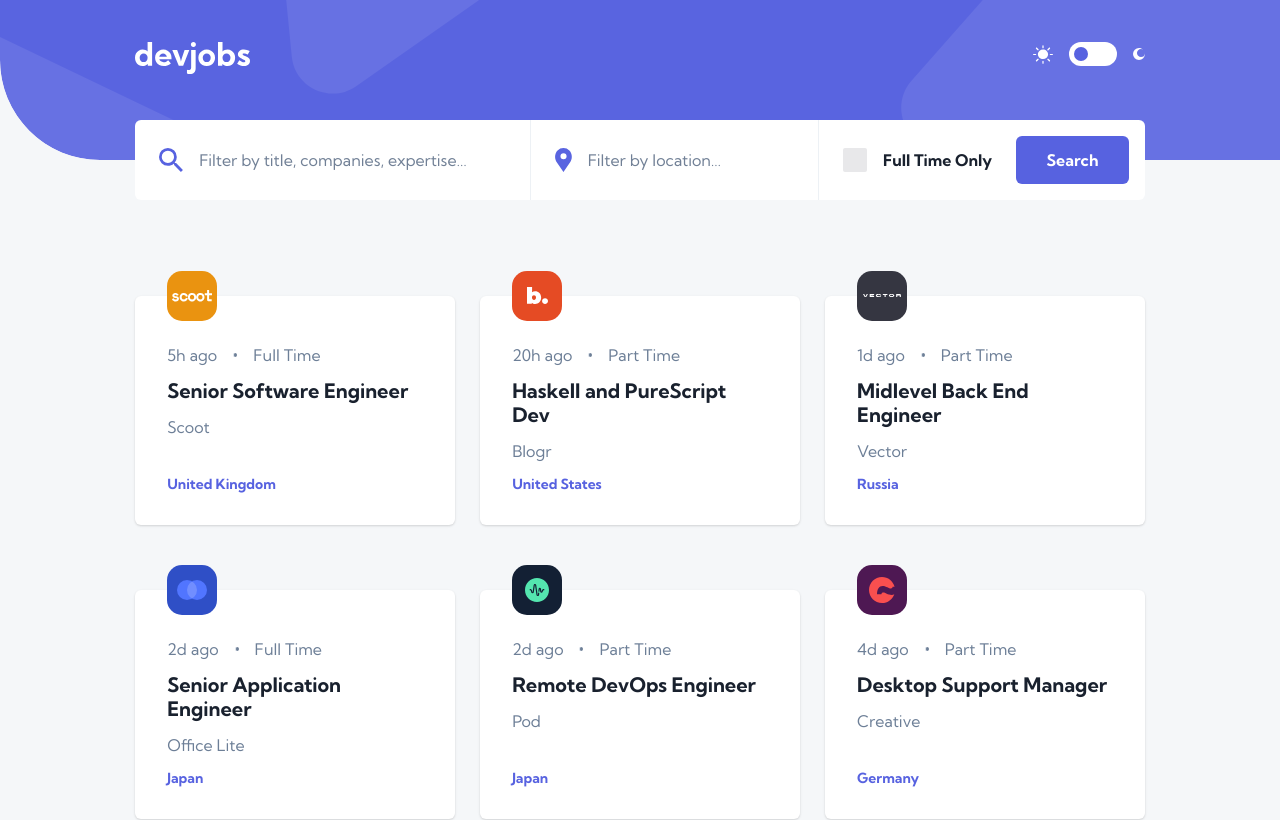
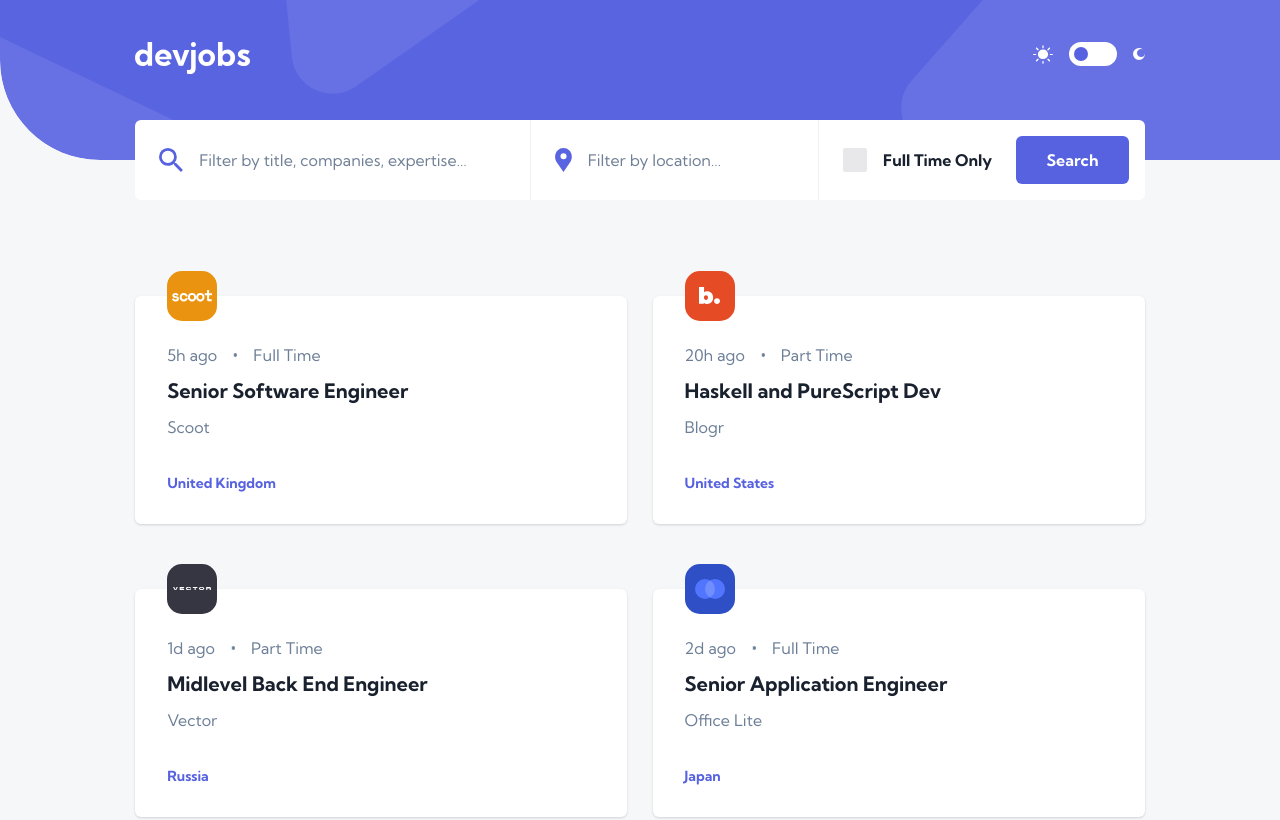
Before and after one commit to nadlgit/fmchallenge-devjobs, a React (Vite) app: page /#/ in a window 1280 px wide. Shown: the top 820 px of the page. Built offline with nearby package versions, Linux system fonts and the light colour scheme.

Commit message:
feat: style update

```diff
--- a/src/ui/components/job-list/job-list.tsx
+++ b/src/ui/components/job-list/job-list.tsx
@@ -11,10 +11,14 @@ export const JobList = ({ list }: JobListProps) => {
     base: 'max(4.5rem, calc(3.308vw + 3.725rem))',
     tablet: 'min(7.4375rem, calc(5.06vw + 2.884rem))',
   };
+  const marginBottom = 'clamp(3.875rem, calc(6.25vw + 0.875rem), 6.5rem)';
   return displayedItems.length > 0 ? (
-    <Box mt={marginTop} mb="clamp(3.875rem, calc(6.25vw + 0.875rem), 6.5rem)" textAlign="center">
+    <Box textAlign="center" mt={marginTop} mb={marginBottom}>
       <SimpleGrid
-        minChildWidth="min(18.75rem, 100%)"
+        minChildWidth={{
+          base: 'min(20rem, 100%)',
+          tablet: 'clamp(21.1875rem, calc(0.74vw + 20.83rem), 21.875rem)',
+        }}
         rowGap="clamp(1.5rem, calc(4.07vw + 0.55rem), 2.5rem)"
         columnGap="clamp(0.625rem, calc(2.97vw - 0.8rem), 1.875rem)"
         textAlign="left"
@@ -35,7 +39,7 @@ export const JobList = ({ list }: JobListProps) => {
       )}
     </Box>
   ) : (
-    <Card mt={marginTop} p="1.5rem" bgColor="bg.base" color="text.base">
+    <Card mt={marginTop} mb={marginBottom} p="1.5rem" bgColor="bg.base" color="text.base">
       No job found.
     </Card>
   );
```
